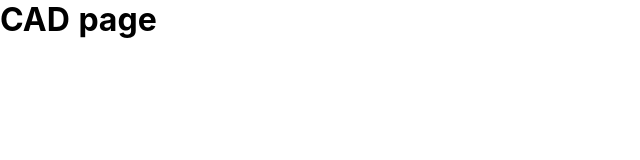
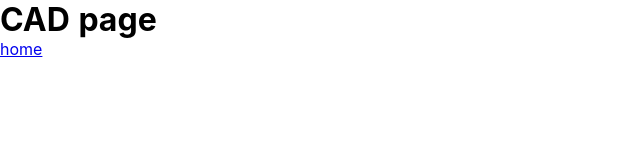
Before and after one commit to u-lab/git-practice-toson-team, a Nuxt app: page /cad in a window 1280 px wide. Shown: the top 160 px of the page, without its empty margins (0-640 px from the left). Built offline with nearby package versions, Linux system fonts and the light colour scheme.

Commit message:
外枠完成

```diff
--- a/pages/about.vue
+++ b/pages/about.vue
@@ -1,3 +1,6 @@
 <template>
+<div>
   <h1>About Page</h1>
+  <nuxt-link to="/">home</nuxt-link>
+</div>
 </template>
--- a/pages/cad.vue
+++ b/pages/cad.vue
@@ -1,3 +1,6 @@
 <template>
+  <div>
   <h1>CAD page</h1>
+  <nuxt-link to="/">home</nuxt-link>
+  </div>
 </template>
--- a/pages/design.vue
+++ b/pages/design.vue
@@ -1,3 +1,6 @@
 <template>
+<div>
   <h1>design page</h1>
+  <nuxt-link to="/">home</nuxt-link>
+</div>
 </template>
--- a/pages/programming.vue
+++ b/pages/programming.vue
@@ -1,3 +1,6 @@
 <template>
+<div>
   <h1>programming page</h1>
+  <nuxt-link to="/">home</nuxt-link>
+</div>
 </template>
```
